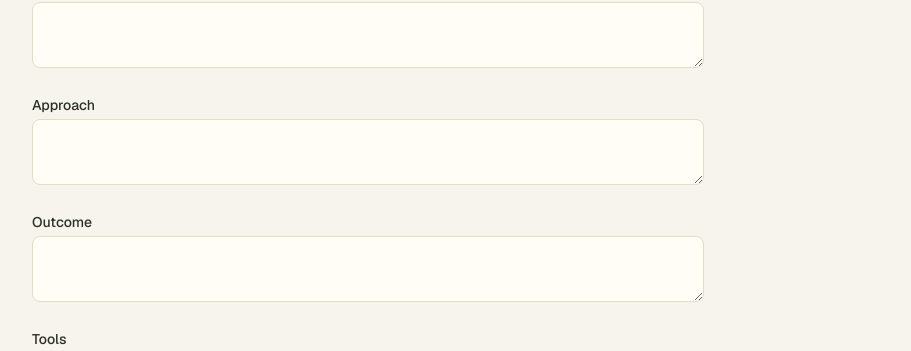
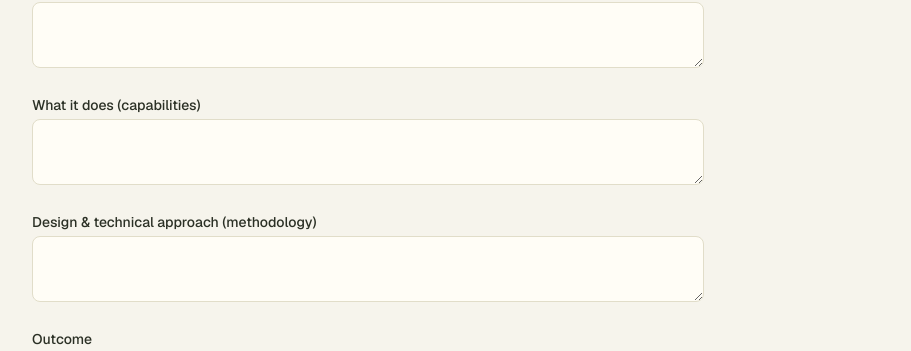
Before and after one commit to travis-hatfield/work-portfolio, a Next.js app: page /admin/projects/new in a window 1280 px wide. Shown: the part 517-868 px from the top of the page, without its empty margins (184-1095 px from the left). Built offline with nearby package versions, Linux system fonts and the light colour scheme; no server answers; sample sign-in values are in the browser's storage.

Commit message:
Fix build: finish approach -> capabilities/methodology migration in case-study-list, admin editor, and both case-studies API routes (this was blocking every deploy since 9a9d0a1)

```diff
--- a/app/api/case-studies/[id]/route.ts
+++ b/app/api/case-studies/[id]/route.ts
@@ -8,7 +8,7 @@ export async function PATCH(request: Request, { params }: { params: Promise<{ id
 
   const { id } = await params;
   const body = await request.json();
-  const { section, slug, title, problem, approach, outcome, tools, link_url, screenshots, stats, sort_order } = body;
+  const { section, slug, title, problem, capabilities, methodology, outcome, tools, link_url, screenshots, stats, sort_order } = body;
 
   if (!title || !slug || !["ai-assisted", "personal-ai"].includes(section)) {
     return NextResponse.json({ error: "Missing or invalid fields" }, { status: 400 });
@@ -21,7 +21,8 @@ export async function PATCH(request: Request, { params }: { params: Promise<{ id
           slug = ${slug},
           title = ${title},
           problem = ${problem ?? ""},
-          approach = ${approach ?? ""},
+          capabilities = ${capabilities ?? ""},
+          methodology = ${methodology ?? ""},
           outcome = ${outcome ?? ""},
           tools = ${JSON.stringify(tools ?? [])},
           link_url = ${link_url ?? null},
--- a/app/api/case-studies/route.ts
+++ b/app/api/case-studies/route.ts
@@ -8,7 +8,7 @@ export async function POST(request: Request) {
 
   await ensureSchema();
   const body = await request.json();
-  const { section, slug, title, problem, approach, outcome, tools, link_url, screenshots, stats, sort_order } = body;
+  const { section, slug, title, problem, capabilities, methodology, outcome, tools, link_url, screenshots, stats, sort_order } = body;
 
   if (!title || !slug || !["ai-assisted", "personal-ai"].includes(section)) {
     return NextResponse.json({ error: "Missing or invalid fields" }, { status: 400 });
@@ -16,9 +16,9 @@ export async function POST(request: Request) {
 
   try {
     const rows = await sql`
-      INSERT INTO case_studies (section, slug, title, problem, approach, outcome, tools, link_url, screenshots, stats, sort_order)
+      INSERT INTO case_studies (section, slug, title, problem, capabilities, methodology, outcome, tools, link_url, screenshots, stats, sort_order)
       VALUES (
-        ${section}, ${slug}, ${title}, ${problem ?? ""}, ${approach ?? ""}, ${outcome ?? ""},
+        ${section}, ${slug}, ${title}, ${problem ?? ""}, ${capabilities ?? ""}, ${methodology ?? ""}, ${outcome ?? ""},
         ${JSON.stringify(tools ?? [])}, ${link_url ?? null}, ${JSON.stringify(screenshots ?? [])}, ${stats ?? null}, ${sort_order ?? 0}
       )
       RETURNING id
--- a/components/case-study-editor.tsx
+++ b/components/case-study-editor.tsx
@@ -13,7 +13,8 @@ export default function CaseStudyEditor({ caseStudy }: Props) {
   const [title, setTitle] = useState(caseStudy?.title ?? "");
   const [slug, setSlug] = useState(caseStudy?.slug ?? "");
   const [problem, setProblem] = useState(caseStudy?.problem ?? "");
-  const [approach, setApproach] = useState(caseStudy?.approach ?? "");
+  const [capabilities, setCapabilities] = useState(caseStudy?.capabilities ?? "");
+  const [methodology, setMethodology] = useState(caseStudy?.methodology ?? "");
   const [outcome, setOutcome] = useState(caseStudy?.outcome ?? "");
   const [tools, setTools] = useState<string[]>(caseStudy?.tools ?? []);
   const [linkUrl, setLinkUrl] = useState(caseStudy?.link_url ?? "");
@@ -76,7 +77,8 @@ export default function CaseStudyEditor({ caseStudy }: Props) {
         slug,
         title,
         problem,
-        approach,
+        capabilities,
+        methodology,
         outcome,
         tools: tools.filter((t) => t.trim()),
         link_url: linkUrl.trim() || null,
@@ -159,10 +161,20 @@ export default function CaseStudyEditor({ caseStudy }: Props) {
       </div>
 
       <div>
-        <label className="block text-sm font-medium mb-1">Approach</label>
+        <label className="block text-sm font-medium mb-1">What it does (capabilities)</label>
         <textarea
-          value={approach}
-          onChange={(e) => setApproach(e.target.value)}
+          value={capabilities}
+          onChange={(e) => setCapabilities(e.target.value)}
+          rows={2}
+          className="w-full rounded-lg border border-border bg-card px-3 py-2"
+        />
+      </div>
+
+      <div>
+        <label className="block text-sm font-medium mb-1">Design & technical approach (methodology)</label>
+        <textarea
+          value={methodology}
+          onChange={(e) => setMethodology(e.target.value)}
           rows={2}
           className="w-full rounded-lg border border-border bg-card px-3 py-2"
         />
--- a/components/case-study-list.tsx
+++ b/components/case-study-list.tsx
@@ -7,7 +7,8 @@ type CaseStudyLike = {
   title: string;
   listSummary?: string;
   problem: string;
-  approach: string;
+  capabilities: string;
+  methodology: string;
   outcome: string;
   tools: string[];
   stats?: string | null;
```
